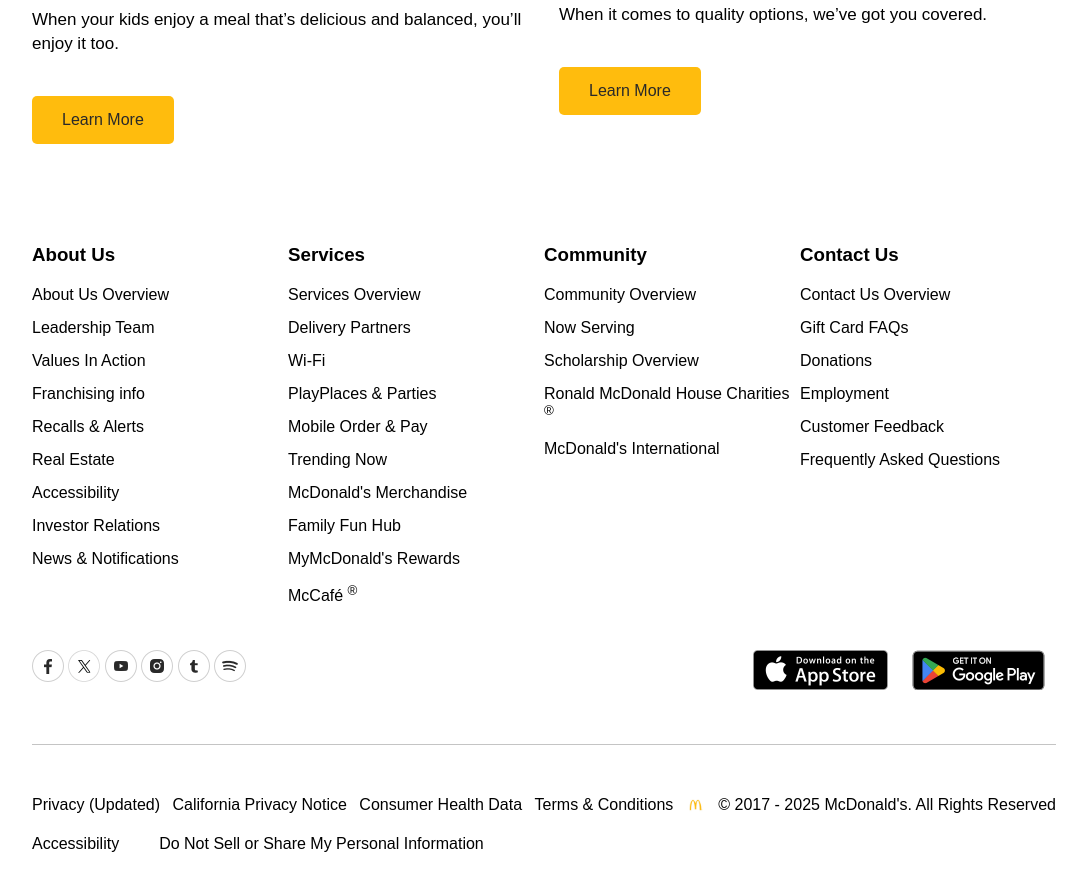
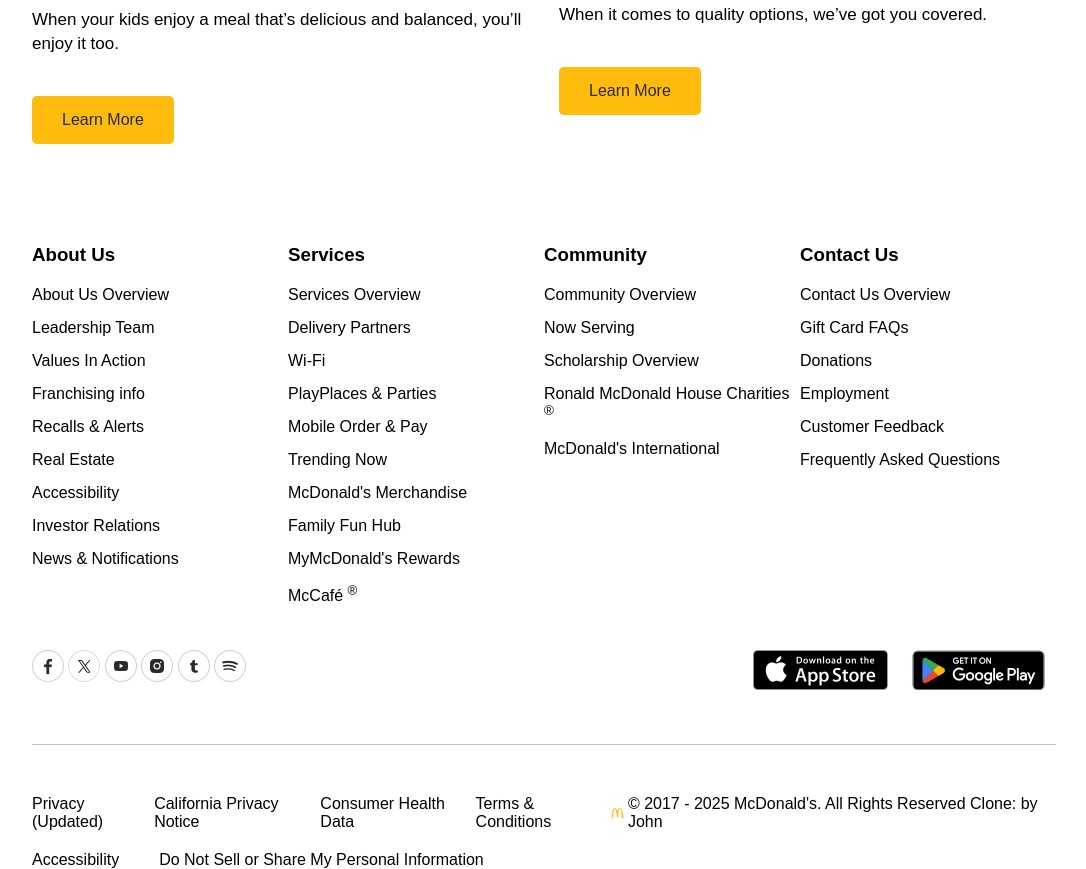
Before and after one commit to johnakpaojonugwa/Clone-of-McDonald-s-Website, a plain HTML site: page about.html in a window 1280 px wide. Shown: the part 3830-4699 px from the top of the page, without its empty margins (96-1182 px from the left). Drawn offline with Linux system fonts and the light colour scheme.

Commit message:
Edited my footer

```diff
--- a/about.html
+++ b/about.html
@@ -194,7 +194,7 @@
                         <li>Consumer Health Data</li>
                         <li>Terms & Conditions</li>
                         <img src="./images/footer logo.jpg" alt="logo" class="bottom_footer_img">
-                        <li>© 2017 - 2025 McDonald's. All Rights Reserved</li>
+                        <li>&copy; 2017 - 2025 McDonald's. All Rights Reserved Clone: by John</li>
                     </ul>
 
                     <ul class="bottom_footer2">
```
Also changed, not shown: downloadapp.html (+1 -1 lines), giftcard.html (+1 -1 lines), index.html (+1 -1 lines), mcdelivery.html (+1 -1 lines), mcvalue.html (+1 -1 lines), mymcdonald'sreward.html (+1 -1 lines).
